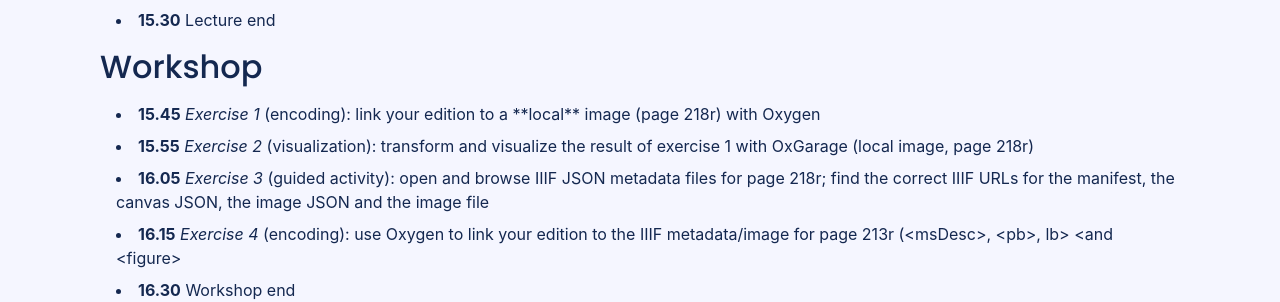
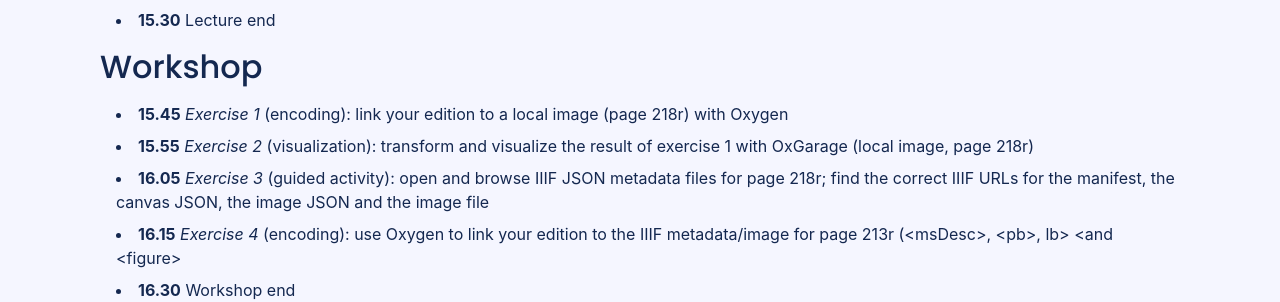
Before and after one commit to vedph/summercamp, a Jekyll site: the page built from materials/monella/plan/index.html, in a window 1280 px wide. Shown: the part 546-848 px from the top of the page. Built offline with Jekyll 4.4.1, drawn with Linux system fonts in a browser that asks for light colours; nearby versions of some CDN libraries; some web fonts are replaced.

Commit message:
Remove asterisks

```diff
--- a/materials/monella/plan/index.html
+++ b/materials/monella/plan/index.html
@@ -22,7 +22,7 @@ subcategory: plan
 
 <h2>Workshop</h2>
 <ul>
-    <li><strong>15.45</strong> <em>Exercise 1</em> (encoding): link your edition to a **local** image (page 218r) with Oxygen</li>
+    <li><strong>15.45</strong> <em>Exercise 1</em> (encoding): link your edition to a local image (page 218r) with Oxygen</li>
     <li><strong>15.55</strong> <em>Exercise 2</em> (visualization): transform and visualize the result of exercise 1
         with OxGarage (local image, page 218r)</li>
     <li><strong>16.05</strong> <em>Exercise 3</em> (guided activity): open and browse IIIF JSON metadata files for page 218r;
```
